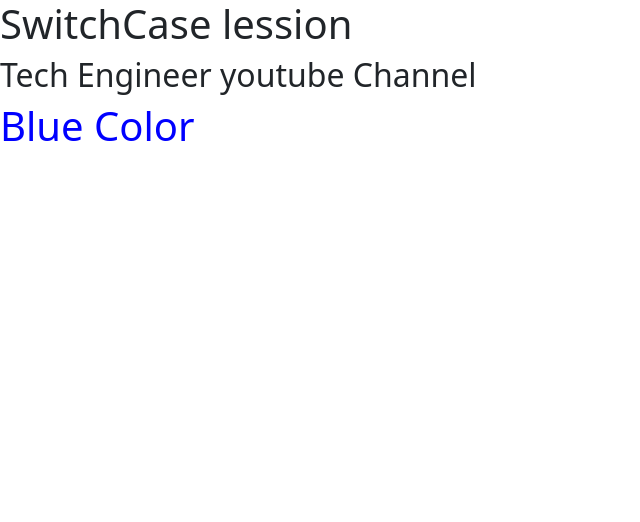
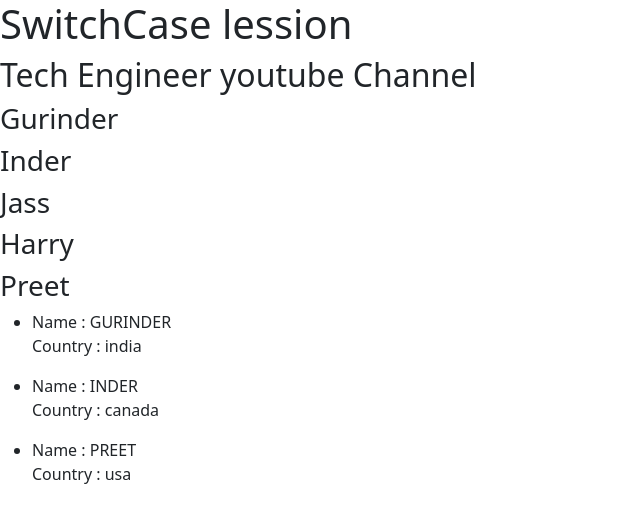
Before and after one commit to gurinder03/AngularwithBootstrap, an Angular app: page / in a window 1280 px wide. Shown: the top 522 px of the page, without its empty margins (0-640 px from the left). Built offline with nearby package versions, Linux system fonts and the light colour scheme.

Commit message:
NgFor Tutorial 11

```diff
--- a/src/app/app.component.html
+++ b/src/app/app.component.html
@@ -1,10 +1,8 @@
 <h1>{{Title}}</h1>
 <h2>Tech Engineer youtube Channel</h2>
 
-<div [ngSwitch]="color">
-<h1 *ngSwitchCase="'red'" style="color:red ;">  Red Color</h1>
-<h1 *ngSwitchCase="'green'" style="color:green ;">  Green Color</h1>
-<h1 *ngSwitchCase="'yellow'" style="color:yellow ;">  Yellow Color</h1>
-<h1 *ngSwitchCase="'blue'" style="color:blue ;">  Blue Color</h1>
-<h1 *ngSwitchDefault>Unknown Color</h1>
-</div>
+<h3 *ngFor="let item of Users">{{item}}</h3>
+
+<ul *ngFor="let std of Students">
+    <li>Name : {{std.name|uppercase}} <br> Country : {{std.Country|lowercase}}</li>
+</ul>
--- a/src/app/app.component.ts
+++ b/src/app/app.component.ts
@@ -9,4 +9,6 @@
 export class AppComponent {
 Title = "SwitchCase lession";
 color = 'blue';
+Users = ['Gurinder','Inder','Jass','Harry','Preet'];
+Students = [{name:'Gurinder',Country : 'India'},{name:'Inder',Country : 'Canada'},{name:'Preet',Country : 'USA'}]
 }
```
